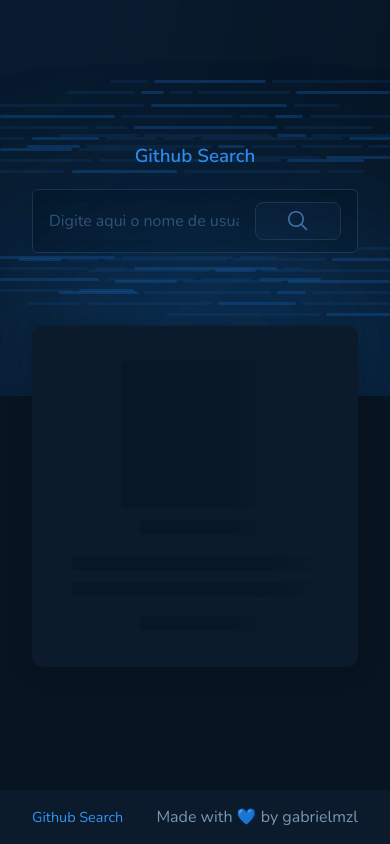
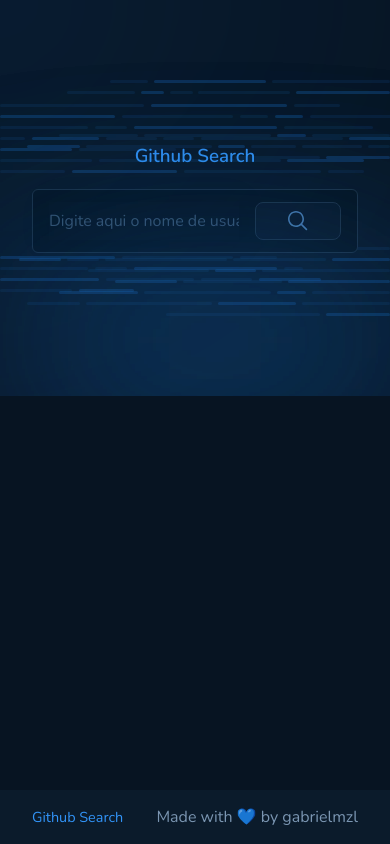
Before and after one commit to gabrielmzl/github-search, a React (Vite) app: page / in a window 390 px wide. Shown: the top 844 px of the page. Built offline with nearby package versions, Linux system fonts and the light colour scheme.

Commit message:
fix responsive skeleton loading

```diff
--- a/src/pages/Home/index.jsx
+++ b/src/pages/Home/index.jsx
@@ -16,13 +16,11 @@
       <Header />
 
       <main>
-        {/* {isLoading ? (
+        {isLoading ? (
           <SkeletonCard />
         ) : (
           user && !error && <User />
-        )} */}
-
-        <SkeletonCard />
+        )}
       </main>
 
       <Footer />
```
